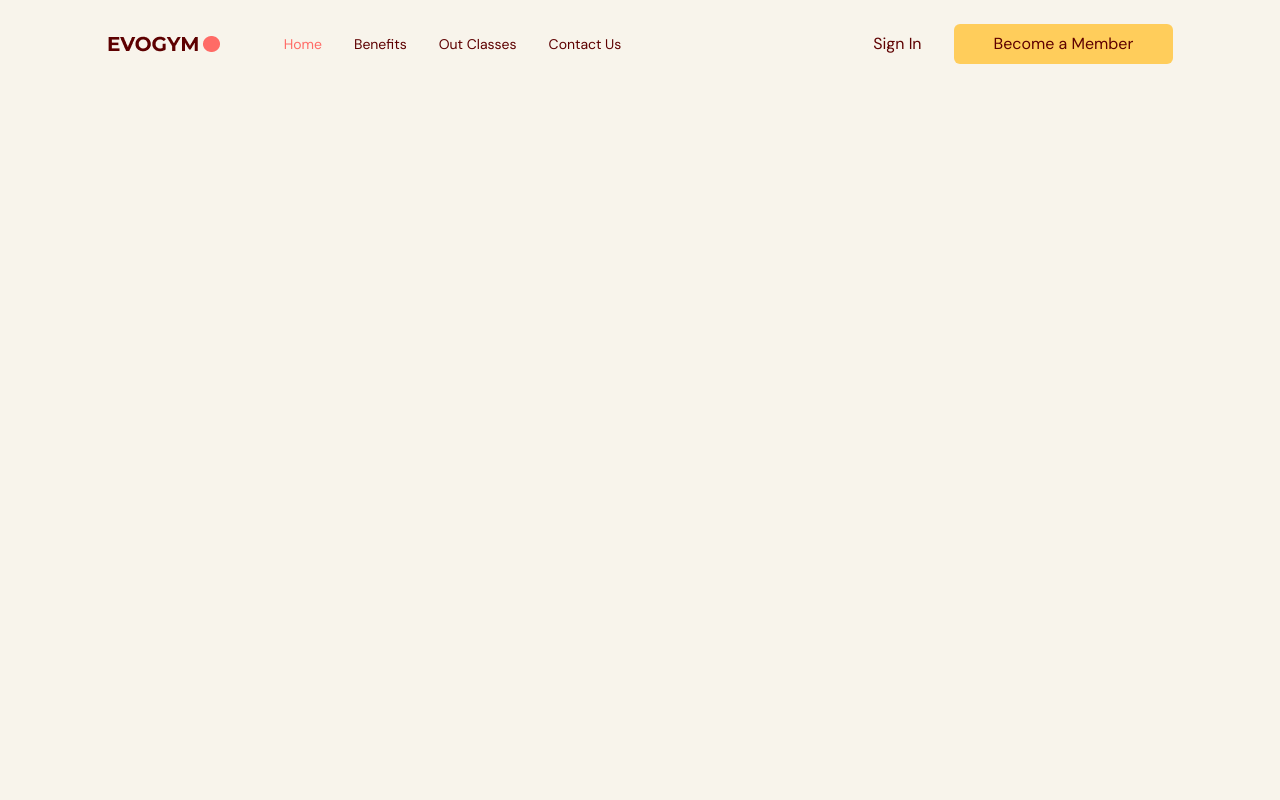
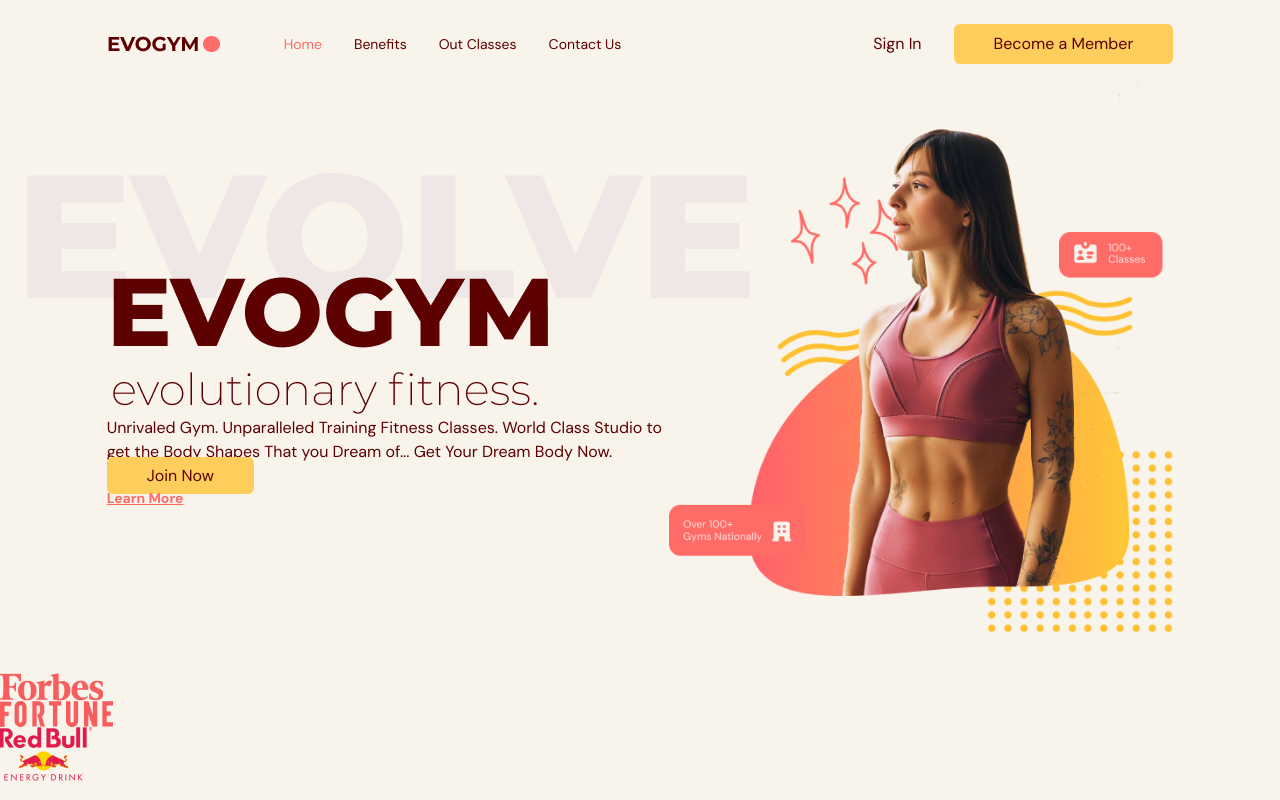
Before and after one commit to BlackWatch021/gym-typescript, a React (Vite) app: page / in a window 1280 px wide. Built offline with nearby package versions, Linux system fonts and the light colour scheme.

Commit message:
Home Page

```diff
--- a/src/App.tsx
+++ b/src/App.tsx
@@ -1,4 +1,5 @@
 import NavBar from "@/scenes/navbar/index";
+import Home from "@/scenes/home/index";
 import { useEffect, useState } from "react";
 import { SelectedPage } from "./shared/types";
 
@@ -29,6 +30,7 @@
         selectedPage={selectedPage}
         setSelectedPage={setSelectedPage}
       />
+      <Home setSelectedPage={setSelectedPage} />
     </div>
   );
 }
--- /dev/null
+++ b/src/scenes/home/index.tsx
@@ -0,0 +1,71 @@
+import { SelectedPage } from "@/shared/types";
+import useMediaQuery from "@/hooks/useMediaQuery";
+import ActionButton from "@/shared/ActionButton";
+import HomePageText from "@/assets/HomePageText.png";
+import HomePageGraphic from "@/assets/HomePageGraphic.png";
+import SponsorRedBull from "@/assets/SponsorRedBull.png";
+import SponsorForbes from "@/assets/SponsorForbes.png";
+import SponsorFortune from "@/assets/SponsorFortune.png";
+import AnchorLink from "react-anchor-link-smooth-scroll";
+
+type Props = {
+  setSelectedPage: (value: SelectedPage) => void;
+};
+
+const Home = ({ setSelectedPage }: Props) => {
+  const isAboveMediumScreens = useMediaQuery("(min-width:1060px)");
+
+  return (
+    <section id="home" className="gap-16 bg-gray-20 py-10 md:h-full md:pb-0">
+      {/* IMAGE AND MAIN HEADER */}
+      <div className="mx-auto w-5/6 items-center justify-center md:flex md:h-5/6">
+        {/* MAIN HEADER */}
+        <div className="z-10 mt-32 md:basis-3/5">
+          {/* HEADINGS */}
+          <div className="md:-mt-20">
+            <div className="relative">
+              <div className="before:absolute before:-top-20 before:-left-20 before:z-[-1] md:before:content-evolvetext">
+                <img src={HomePageText} alt="Home-page-text" />
+              </div>
+            </div>
+            <p>
+              Unrivaled Gym. Unparalleled Training Fitness Classes. World Class
+              Studio to get the Body Shapes That you Dream of... Get Your Dream
+              Body Now.
+            </p>
+          </div>
+          {/* Actions  */}
+          <ActionButton setSelectedPage={setSelectedPage}>
+            Join Now
+          </ActionButton>
+          <AnchorLink
+            className="text-sm font-bold text-primary-500 underline hover:text-secondary-500"
+            onClick={() => setSelectedPage(SelectedPage.ContactUs)}
+            href={`#${SelectedPage.ContactUs}`}
+          >
+            <p>Learn More </p>
+          </AnchorLink>
+        </div>
+
+        {/* IMAGE */}
+        <div>
+          <img src={HomePageGraphic} alt="home-pageGraphic" />
+        </div>
+      </div>
+      {/* SPONSORS */}
+      {isAboveMediumScreens && (
+        <div>
+          <div>
+            <div>
+              <img src={SponsorForbes} alt="forbes-sponsor" />
+              <img src={SponsorFortune} alt="fortune-sponsor" />
+              <img src={SponsorRedBull} alt="redbull-sponsor" />
+            </div>
+          </div>
+        </div>
+      )}
+    </section>
+  );
+};
+
+export default Home;
```
